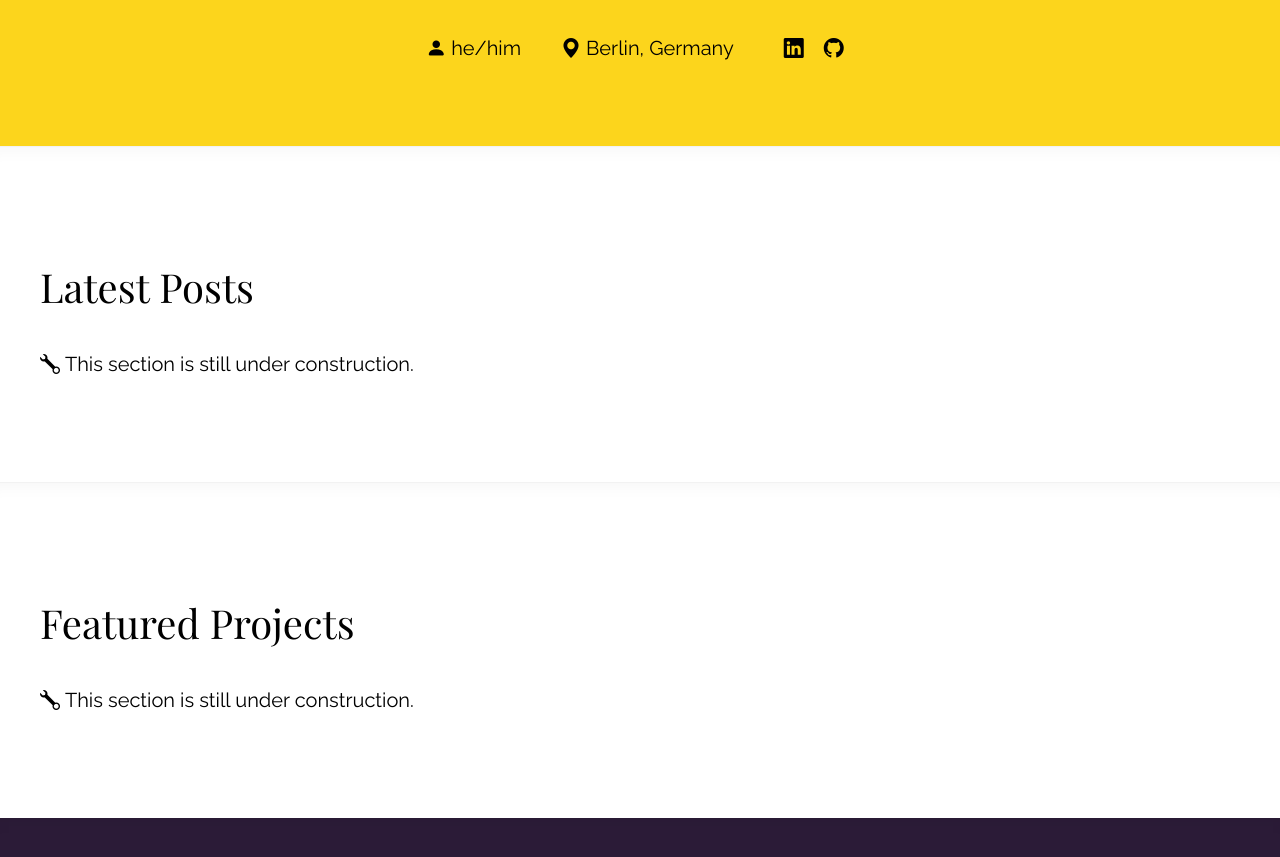
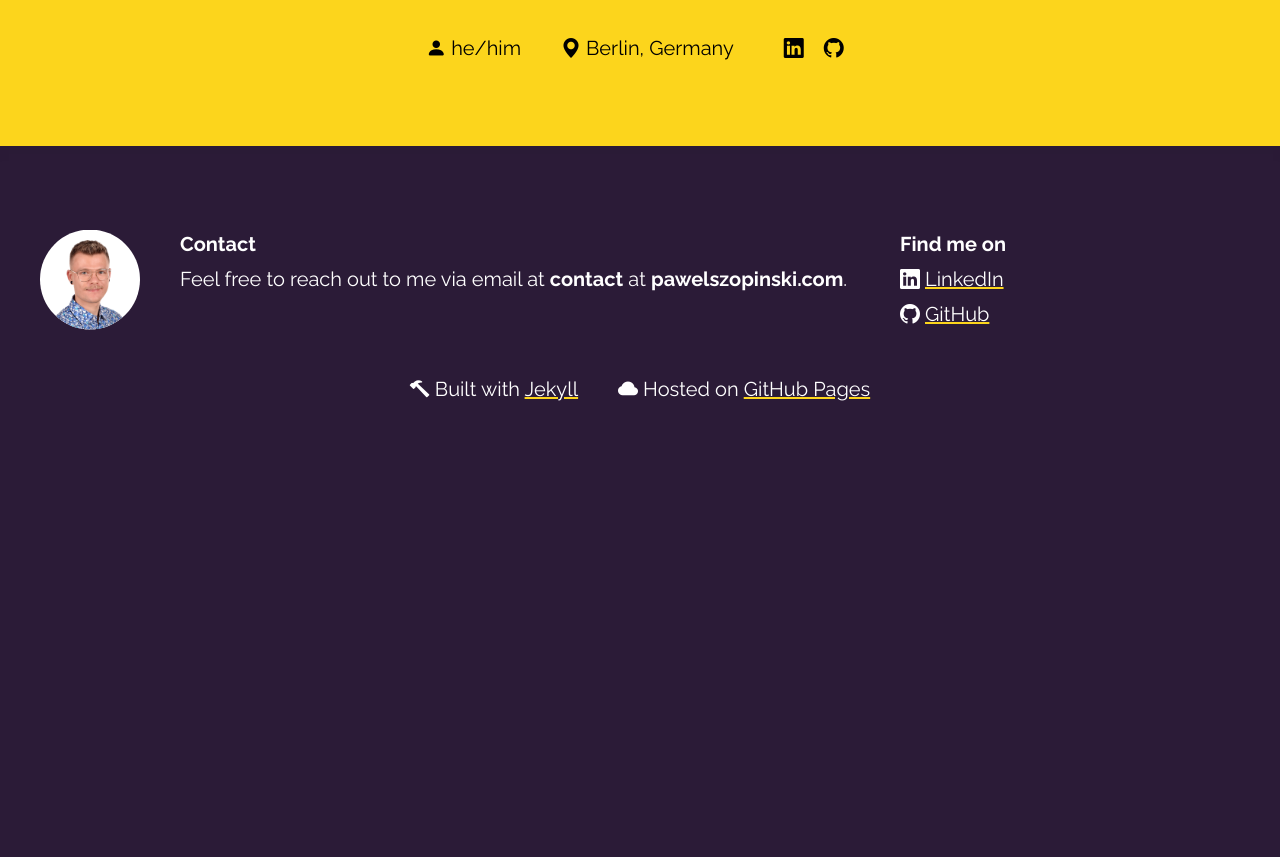
Before and after one commit to pszopinski/pszopinski.github.io, a Jekyll site: the page built from index.html, in a window 1280 px wide and 900 px high, scrolled down 615 px. Shown: the top 857 px of the window. Built offline with Jekyll 4.4.1, drawn with Linux system fonts in a browser that asks for light colours; some web fonts are replaced; after the commit the page ends 1102 px from its top, so only the background shows below that.

Commit message:
Comment out sections under construction

```diff
--- a/index.html
+++ b/index.html
@@ -25,7 +25,7 @@ stylesheet_url: assets/css/home.css
     </div>
 </section>
 
-<section class="segment">
+<!-- <section class="segment">
   <div class="segment-content">
     <h2>Latest Posts</h2>
     {% include under_construction.html %}
@@ -37,4 +37,4 @@ stylesheet_url: assets/css/home.css
     <h2>Featured Projects</h2>
     {% include under_construction.html %}
   </div>
-</section>
+</section> -->
```
Also changed, not shown: _data/navigation.yml (+4 -4 lines).
